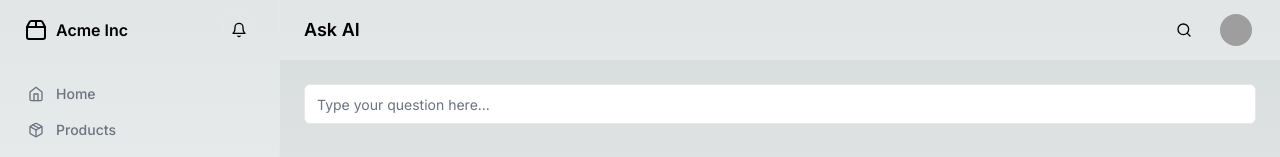
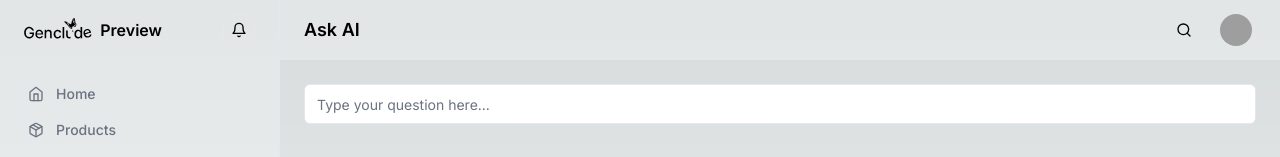
Before and after one commit to artin-fathzadeh/nextjs, a Next.js app: page / in a window 1280 px wide. Shown: the top 157 px of the page. Built offline with nearby package versions, Linux system fonts and the light colour scheme; grey boxes are pictures that could not be loaded.

Commit message:
branding

```diff
--- a/components/component/chat.tsx
+++ b/components/component/chat.tsx
@@ -11,7 +11,7 @@ export function Chat() {
           <div className="flex h-[60px] items-center border-b px-6">
             <Link className="flex items-center gap-2 font-semibold" href="#">
               <Package2Icon className="h-6 w-6" />
-              <span className="">Acme Inc</span>
+              <span className="">Preview</span>
             </Link>
             <Button className="ml-auto h-8 w-8" size="icon" variant="outline">
               <BellIcon className="h-4 w-4" />
@@ -124,22 +124,106 @@ export function Chat() {
 
 function Package2Icon(props: any) {
   return (
-    <svg
-      {...props}
-      xmlns="http://www.w3.org/2000/svg"
-      width="24"
-      height="24"
-      viewBox="0 0 24 24"
-      fill="none"
-      stroke="currentColor"
-      strokeWidth="2"
-      strokeLinecap="round"
-      strokeLinejoin="round"
-    >
-      <path d="M3 9h18v10a2 2 0 0 1-2 2H5a2 2 0 0 1-2-2V9Z" />
-      <path d="m3 9 2.45-4.9A2 2 0 0 1 7.24 3h9.52a2 2 0 0 1 1.8 1.1L21 9" />
-      <path d="M12 3v6" />
-    </svg>
+<svg version="1.0" xmlns="http://www.w3.org/2000/svg"
+ width="51.2pt" height="16.56pt" viewBox="0 0 640 207.000000"
+ preserveAspectRatio="xMidYMid meet">
+
+<g transform="translate(0.000000,207.000000) scale(0.100000,-0.100000)"
+fill="#000000" stroke="none">
+<path d="M4651 2045 c-105 -89 -177 -254 -215 -493 -11 -73 -26 -93 -38 -50
+-4 16 -6 18 -7 6 -2 -28 -34 -21 -86 18 -88 67 -228 145 -237 131 -5 -8 -8 -7
+-8 5 0 28 -105 72 -217 92 -44 7 -66 -14 -52 -52 13 -34 49 -73 60 -66 5 3 9
+-1 9 -9 0 -8 19 -30 43 -50 24 -19 76 -74 117 -121 47 -55 89 -93 117 -107 33
+-16 43 -26 43 -45 0 -13 5 -24 11 -24 5 0 7 -5 4 -10 -4 -6 1 -23 10 -37 14
+-20 19 -23 27 -12 7 10 7 8 3 -8 -5 -17 -2 -23 9 -23 9 0 16 -6 16 -14 0 -20
+77 -79 91 -70 7 4 9 3 6 -3 -9 -14 48 -37 64 -27 7 4 10 3 5 -4 -3 -6 2 -13
+13 -17 31 -9 72 6 81 30 8 20 -1 123 -16 195 -4 21 2 17 36 -23 23 -26 46 -47
+52 -47 10 0 7 29 -7 63 -10 23 7 22 64 -6 73 -37 108 -40 158 -16 60 29 89 82
+98 179 4 48 2 86 -5 105 -13 35 -68 95 -87 95 -15 0 -17 16 -3 25 16 10 11 76
+-11 135 -11 30 -23 95 -28 144 -7 80 -11 92 -35 113 -34 29 -47 29 -85 -2z m9
+-35 c0 -5 -4 -10 -10 -10 -5 0 -10 5 -10 10 0 6 5 10 10 10 6 0 10 -4 10 -10z
+m40 6 c0 -3 -4 -8 -10 -11 -5 -3 -10 -1 -10 4 0 6 5 11 10 11 6 0 10 -2 10 -4z
+m-30 -110 c0 -16 -18 -31 -27 -22 -8 8 5 36 17 36 5 0 10 -6 10 -14z m-50 -21
+c0 -8 -7 -15 -15 -15 -8 0 -15 7 -15 15 0 8 7 15 15 15 8 0 15 -7 15 -15z
+m-60 -15 c-24 -15 -37 -11 -16 5 11 8 22 12 25 9 3 -3 -1 -9 -9 -14z m185 0
+c3 -5 1 -10 -4 -10 -6 0 -11 5 -11 10 0 6 2 10 4 10 3 0 8 -4 11 -10z m-45
+-32 c0 -13 -56 -68 -69 -68 -20 0 -11 38 13 58 26 20 56 25 56 10z m-100 -18
+c0 -5 -4 -10 -10 -10 -5 0 -10 5 -10 10 0 6 5 10 10 10 6 0 10 -4 10 -10z
+m-44 -27 c-10 -10 -19 5 -10 18 6 11 8 11 12 0 2 -7 1 -15 -2 -18z m228 -5
+c-3 -5 -12 -2 -20 6 -20 21 -17 28 5 14 11 -7 17 -16 15 -20z m-44 -28 c0 -15
+-14 -28 -52 -45 -60 -28 -78 -31 -78 -12 1 30 62 77 101 77 23 0 29 -5 29 -20z
+m70 -30 c0 -5 -5 -10 -11 -10 -5 0 -7 5 -4 10 3 6 8 10 11 10 2 0 4 -4 4 -10z
+m-930 -6 c0 -3 -7 -12 -15 -21 -20 -19 -32 -10 -14 11 14 15 29 21 29 10z
+m901 -14 c18 0 -35 -47 -93 -84 -31 -20 -60 -36 -63 -36 -4 0 -5 14 -3 32 3
+27 12 36 63 65 33 18 66 31 73 28 8 -3 18 -5 23 -5z m-767 -59 c3 -4 3 -11 0
+-14 -8 -8 -34 3 -34 14 0 11 27 12 34 0z m-58 -29 c-9 -9 -37 8 -31 18 5 8 11
+7 21 -1 8 -6 12 -14 10 -17z m108 -13 c-31 -12 -39 -10 -19 5 11 8 24 12 29 8
+5 -3 1 -9 -10 -13z m756 7 c0 -3 -4 -8 -10 -11 -5 -3 -10 -1 -10 4 0 6 5 11
+10 11 6 0 10 -2 10 -4z m-705 -56 c26 -17 27 -20 10 -21 -40 -3 -60 3 -80 22
+-19 19 -19 19 10 19 17 0 44 -9 60 -20z m82 -2 c56 -39 36 -54 -23 -17 -34 21
+-44 39 -22 39 6 0 27 -10 45 -22z m518 12 c-3 -5 -12 -10 -18 -10 -7 0 -6 4 3
+10 19 12 23 12 15 0z m76 -6 c16 -20 2 -30 -54 -40 -53 -8 -55 0 -10 30 44 31
+47 31 64 10z m57 -61 c3 -20 -1 -23 -30 -23 -32 0 -68 14 -58 23 38 32 84 32
+88 0z m-690 11 c28 -8 24 -26 -10 -38 -33 -12 -89 9 -81 30 5 15 51 18 91 8z
+m688 -59 c4 -8 3 -22 0 -30 -5 -14 -9 -14 -36 0 -45 23 -41 33 23 44 4 0 10
+-6 13 -14z m-626 -14 c15 -28 14 -29 -31 -43 -37 -11 -43 -10 -55 7 -18 25
+-13 38 17 46 42 12 58 10 69 -10z m576 -36 c31 -13 34 -17 24 -35 l-11 -21
+-37 22 c-20 12 -44 28 -52 36 -12 11 -10 13 13 13 15 0 43 -7 63 -15z m-51
+-48 c46 -26 63 -64 23 -52 -41 12 -83 41 -86 58 -5 23 15 21 63 -6z m-475 -7
+c-20 -13 -33 -13 -25 0 3 6 14 10 23 10 15 0 15 -2 2 -10z m23 -27 c9 -9 -33
+-54 -44 -47 -16 9 -9 42 9 47 27 7 28 7 35 0z m410 -15 c51 -12 62 -34 23 -44
+-17 -4 -37 3 -65 22 -41 27 -56 52 -23 39 9 -3 38 -11 65 -17z m-393 -73 c0
+-40 -22 -48 -40 -14 -9 15 -8 24 1 35 21 26 39 16 39 -21z m60 -71 c0 -17 -5
+-17 -31 -4 -19 11 -26 40 -12 54 9 9 43 -31 43 -50z m35 16 c10 -22 16 -43 13
+-45 -12 -12 -38 9 -38 30 0 13 -3 30 -6 39 -13 35 14 13 31 -24z m52 -38 c-3
+-12 -8 -7 -20 20 -22 50 -21 56 4 24 11 -14 19 -34 16 -44z"/>
+<path d="M4377 1713 c-12 -12 -7 -22 8 -17 8 4 15 10 15 15 0 11 -14 12 -23 2z"/>
+<path d="M4207 1663 c-13 -12 -7 -26 6 -15 6 5 21 12 32 15 16 4 15 5 -6 6
+-14 0 -29 -2 -32 -6z"/>
+<path d="M371 1224 c-168 -45 -288 -170 -337 -351 -21 -78 -21 -278 0 -356 69
+-255 281 -397 538 -359 235 34 368 198 368 454 l0 88 -205 0 -205 0 0 -60 0
+-60 131 0 132 0 -7 -46 c-19 -143 -119 -232 -271 -242 -207 -12 -345 149 -345
+403 0 196 84 345 222 391 66 22 177 15 234 -14 47 -24 107 -87 131 -137 l17
+-35 79 0 79 0 -6 28 c-23 94 -130 223 -219 262 -112 49 -233 62 -336 34z"/>
+<path d="M3620 695 l0 -535 75 0 75 0 0 535 0 535 -75 0 -75 0 0 -535z"/>
+<path d="M5300 1028 l-1 -203 -22 30 c-64 87 -109 110 -217 110 -66 0 -96 -5
+-131 -22 -65 -29 -125 -93 -162 -171 -29 -62 -32 -77 -35 -188 -4 -136 10
+-209 55 -279 66 -103 137 -146 255 -153 70 -4 83 -2 134 23 38 19 66 42 87 71
+17 24 34 41 39 38 4 -3 8 -32 8 -65 l0 -60 73 3 72 3 0 530 0 530 -77 3 -78 3
+0 -203z m-133 -199 c38 -14 81 -56 106 -104 30 -57 36 -221 12 -295 -20 -61
+-67 -118 -112 -136 -80 -34 -190 -4 -236 64 -73 107 -74 294 -3 402 44 67 153
+99 233 69z"/>
+<path d="M5863 1040 c-211 -45 -326 -235 -279 -460 52 -245 221 -377 433 -340
+146 25 266 115 298 223 8 28 15 55 15 61 0 7 -24 9 -71 6 l-71 -5 -13 -40
+c-26 -77 -109 -125 -214 -125 -64 0 -118 26 -160 77 -31 38 -58 100 -48 110 3
+3 88 27 189 53 341 88 348 91 348 110 0 27 -38 129 -64 175 -32 54 -97 112
+-152 136 -51 23 -151 32 -211 19z m129 -122 c65 -19 151 -130 122 -158 -14
+-12 -384 -111 -395 -104 -14 8 -11 77 6 123 41 117 151 174 267 139z"/>
+<path d="M1350 957 c-184 -41 -291 -209 -277 -437 7 -122 35 -190 111 -266 80
+-80 133 -99 271 -99 89 0 107 4 163 29 67 31 132 94 150 146 l10 28 -71 12
+c-59 11 -72 10 -76 -1 -9 -28 -73 -79 -114 -90 -62 -17 -142 -5 -195 28 -53
+33 -92 98 -99 168 l-6 45 288 0 288 0 -6 88 c-7 108 -34 185 -88 246 -78 89
+-221 131 -349 103z m151 -118 c79 -27 139 -106 139 -184 l0 -35 -210 0 -210 0
+0 28 c0 41 47 128 82 154 64 45 135 58 199 37z"/>
+<path d="M2263 960 c-23 -5 -55 -16 -71 -24 -31 -16 -92 -80 -92 -96 0 -6 -4
+-10 -10 -10 -6 0 -10 28 -10 65 l0 66 -70 -3 -71 -3 -2 -393 -2 -392 73 0 72
+0 0 229 c0 125 5 252 10 282 21 109 92 165 201 157 67 -5 103 -26 134 -79 18
+-31 20 -55 23 -311 l3 -278 75 0 75 0 -4 297 c-4 325 -7 346 -62 411 -59 69
+-172 103 -272 82z"/>
+<path d="M3039 954 c-229 -70 -329 -376 -205 -622 30 -58 102 -126 164 -155
+39 -18 66 -22 157 -22 106 0 112 1 172 34 66 36 102 74 133 143 34 74 31 78
+-54 78 -66 0 -75 -2 -81 -20 -9 -30 -53 -79 -86 -95 -41 -22 -132 -19 -179 5
+-85 43 -125 138 -118 283 3 78 8 100 33 146 38 69 88 103 160 109 30 2 65 2
+79 -2 35 -9 91 -59 106 -96 12 -30 14 -30 86 -30 64 0 74 2 74 18 0 37 -49
+119 -95 160 -83 73 -232 102 -346 66z"/>
+<path d="M3952 623 l3 -268 27 -51 c49 -93 127 -140 251 -150 114 -10 123 -6
+130 63 3 32 8 65 12 74 6 15 2 15 -40 1 -94 -31 -201 19 -225 106 -5 20 -10
+139 -10 265 l0 227 -76 0 -75 0 3 -267z"/>
+<path d="M4500 886 c0 -20 36 -79 69 -111 l41 -39 0 77 0 77 -55 0 c-30 0 -55
+-2 -55 -4z"/>
+</g>
+</svg>
+
   )
 }
 
```
